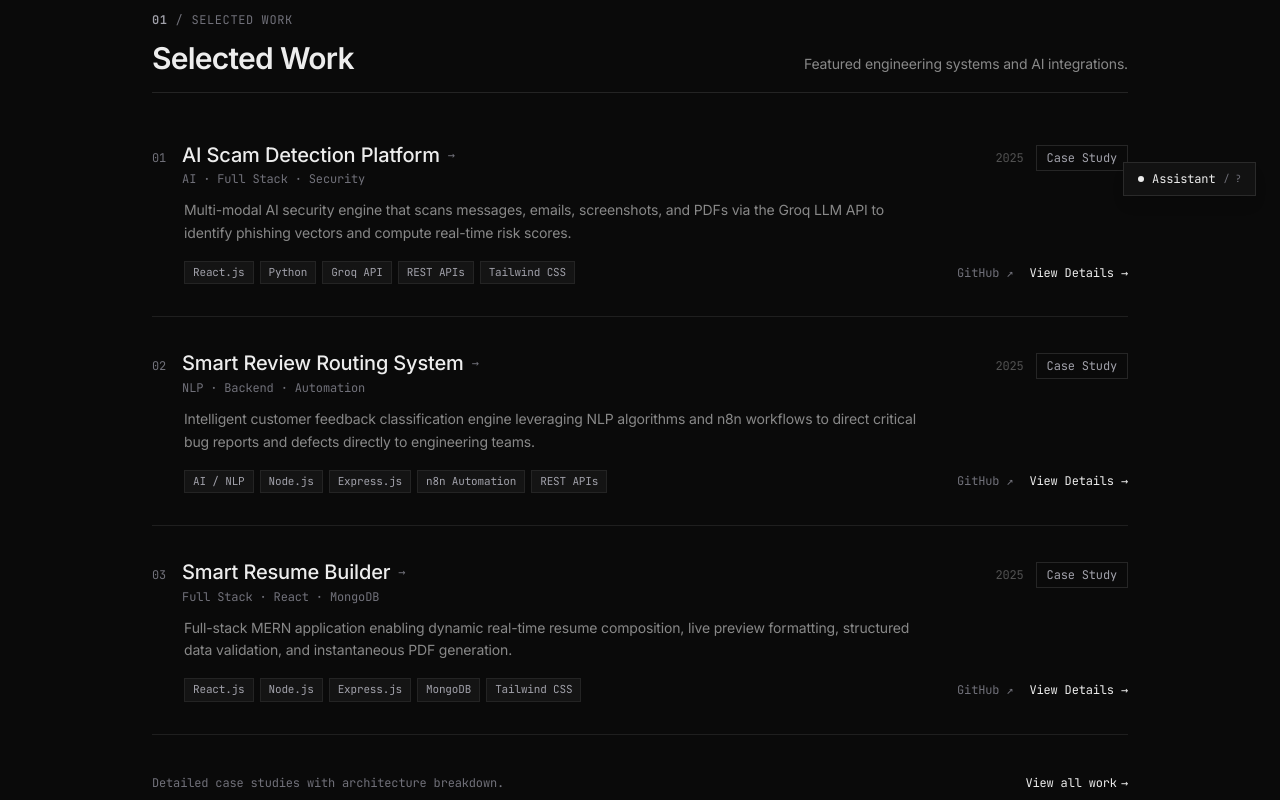
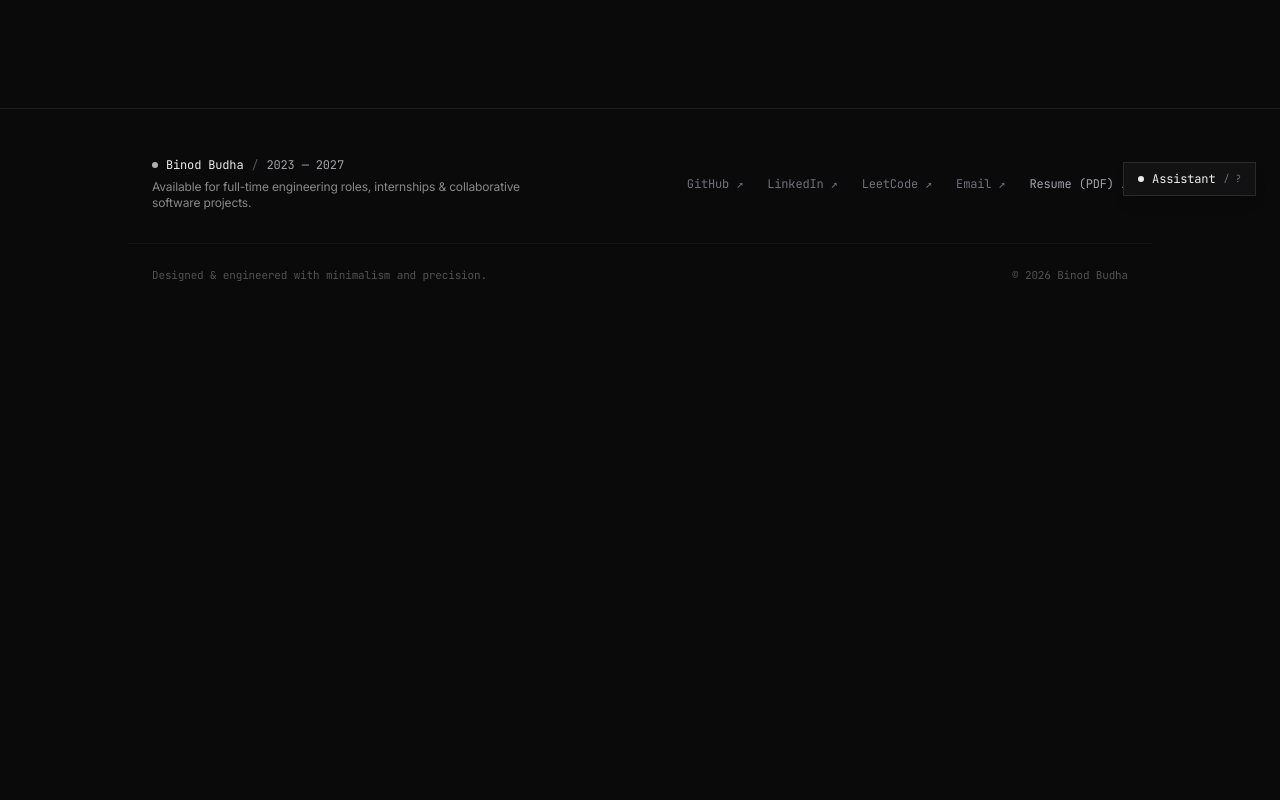
Before and after one commit to binod01nep/myPortfolio, a React (Vite) app: page / in a window 1280 px wide. Shown: the part 580-1380 px from the top of the page. After the commit the page ends 910 px from the top, so only its background shows below. Built offline with nearby package versions, Linux system fonts and the light colour scheme.

Commit message:
commit changes

```diff
--- a/src/pages/Home.jsx
+++ b/src/pages/Home.jsx
@@ -1,12 +1,9 @@
 import React from "react";
 import { Link } from "react-router-dom";
 import { portfolioData } from "../data/portfolioData";
-import SectionHeader from "../Components/SectionHeader";
-import ProjectList from "../Components/ProjectList";
 
 export default function Home() {
-  const { personal, contact, projects } = portfolioData;
-  const featuredProjects = projects.filter((p) => p.featured).slice(0, 3);
+  const { personal, contact } = portfolioData;
 
   return (
     <div className="max-w-5xl mx-auto px-6 pt-6 md:pt-10 pb-16 animate-fade-in flex flex-col gap-14">
@@ -72,28 +69,6 @@ export default function Home() {
         </div>
       </section>
 
-      {/* ─── Selected Work Section ────────────────────────────────────────── */}
-      <section className="pt-2">
-        <SectionHeader
-          number="01"
-          title="Selected Work"
-          description="Featured engineering systems and AI integrations."
-        />
-
-        <ProjectList projects={featuredProjects} />
-
-        <div className="mt-6 pt-4 flex items-center justify-between font-mono text-xs">
-          <span className="text-[#71717a]">Detailed case studies with architecture breakdown.</span>
-          <Link
-            to="/work"
-            className="text-[#ededed] hover:text-white inline-flex items-center gap-1 group"
-          >
-            <span>View all work</span>
-            <span className="group-hover:translate-x-1 transition-transform">→</span>
-          </Link>
-        </div>
-      </section>
-
     </div>
   );
 }
```
